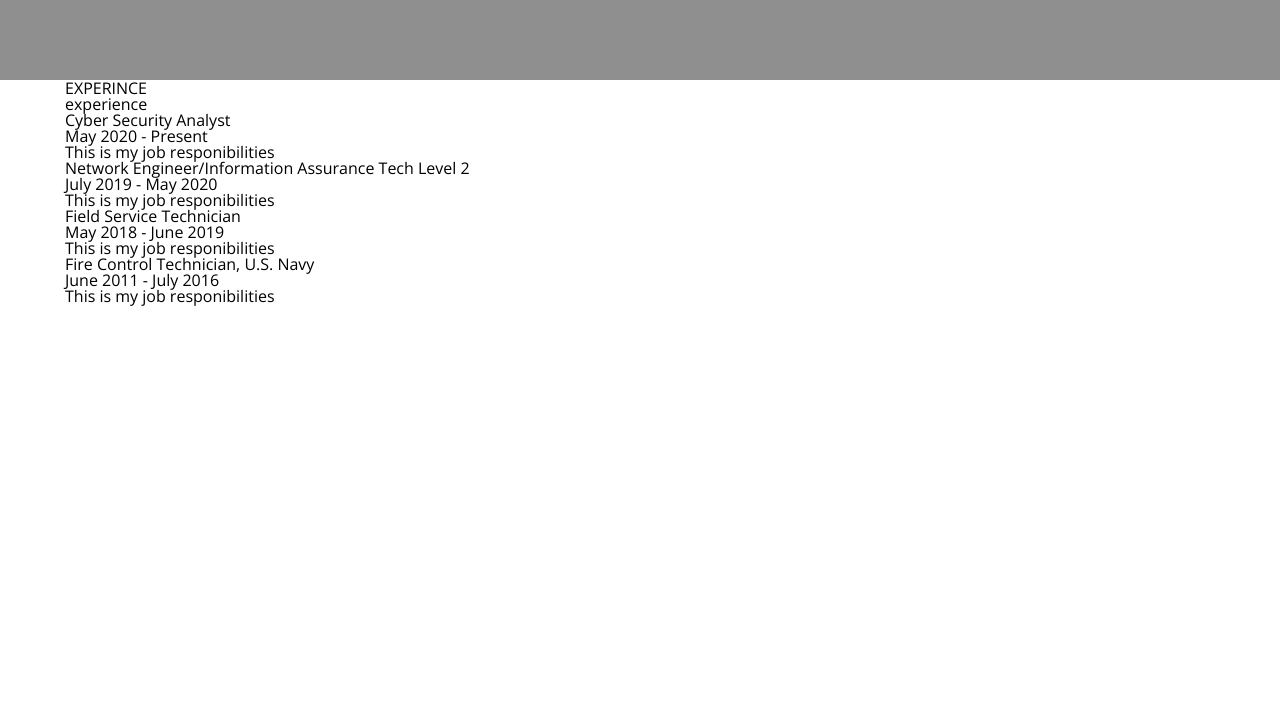
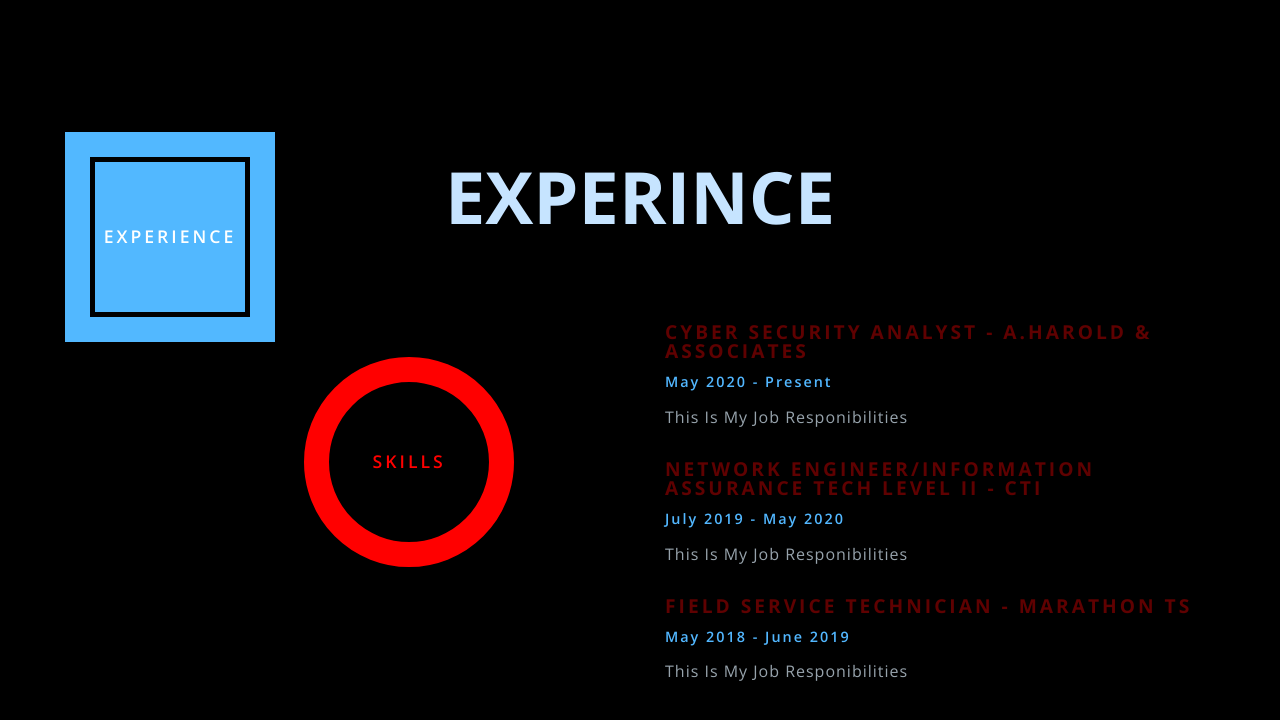
Before and after one commit to dsatt22/Portfolio, a plain HTML site: page Web Dev Portfolio/index.html in a window 1280 px wide. Shown: the part 780-1500 px from the top of the page. Before the commit the page ends 1087 px from the top, so only its background shows below. Drawn offline with nearby package versions, Linux system fonts and the light colour scheme.

Commit message:
edited index.html & updated experience-section.css
edited index.html by fixing some of the div's to take more control of the large icons and removed one job title from the experience section.

finished styling the entire experience-section.css

```diff
--- a/Web Dev Portfolio/css/experience.css
+++ b/Web Dev Portfolio/css/experience.css
@@ -1,4 +1,91 @@
-#experience .large-title{
-    color: #000;
+#experience-section{
+    padding: 80px 15px;
+
+}
+#experience-section .large-title{
+    color: #c6e4ff;
+    font-weight: 900;
+    font-size: 4.5rem;
+    text-align: center;
     text-transform: uppercase;
 }
+#experience-section .experience-container{
+    display: grid;
+    grid-template-columns: 1fr 1fr;
+    gap: 20px;
+}
+#experience-section .experience-container .large-icons .square{
+    border: 25px solid #52b8ff;
+    padding: 5px;
+    display: inline-block;
+    position: relative;
+    top: -100px;
+}
+#experience-section .experience-container .large-icons .square .blue-box{
+    width: 150px;
+    height: 150px;
+    background: #52b8ff;
+    padding: 5px;
+    text-transform: uppercase;
+    color: white;
+    font-weight: 600;
+    display: flex;
+    justify-content: center;
+    align-items: center;
+    font-size: 1.1rem;
+    letter-spacing: 3px;
+}
+#experience-section .experience-container .large-icons .circle{
+        border: 25px solid red;
+        padding: 5px;
+        display: inline-block;
+        border-radius: 50%;
+        position: relative;
+        top: 125px;
+        left: 25px;
+}
+#experience-section .experience-container .large-icons .white-box{
+        display: flex;
+        justify-content: center;
+        align-items: center;
+        height: 150px;
+        width: 150px;
+        border-radius: 50%;
+        font-size: 1.1rem;
+        letter-spacing: 3px;
+        font-weight: 600;
+        text-transform: uppercase;
+        color: red;
+}
+#experience-section .experience-container .info{
+    color: white;
+    padding: 75px 0 0 0;
+}
+#experience-section .experience-container .info .info-box{
+    padding: 15px;
+}
+#experience-section .experience-container .info .info-box h4{
+    color: rgb(95, 1, 1);
+    font-size: 1.2rem;
+    font-weight: 800;
+    text-transform: uppercase;
+    letter-spacing: 3px;
+}
+#experience-section .experience-container .info .info-box .date{
+    color: #52b7ff;
+    font-size: .9rem;
+    font-weight: 600;
+    text-transform: capitalize;
+    letter-spacing: 2px;
+    padding: 15px 0;
+    display: block;
+}
+#experience-section .experience-container .info .info-box p{
+    color: #97a3ac;
+    font-size: 1rem;
+    font-weight: 400;
+    text-transform: capitalize;
+    letter-spacing: 1px;
+    display: block;
+    line-height: 1.5;
+}
--- a/Web Dev Portfolio/css/main.css
+++ b/Web Dev Portfolio/css/main.css
@@ -4,6 +4,10 @@
 @import "experience.css";
 @import "services.css";
 
+html{
+    background: black;
+}
+
 .container{
     max-width: 1150px;
     margin: 0 auto;
--- a/Web Dev Portfolio/css/top-section.css
+++ b/Web Dev Portfolio/css/top-section.css
@@ -1,6 +1,6 @@
-#top{
+/*#top{
     background-color: rgb(144, 143, 143);
-}
+}*/
 #top .container{
     align-items: center;
     display: grid;
@@ -23,7 +23,7 @@
     z-index: 1;
 }
 #top .info .blue-square{
-    border: 20px solid #dbf1ff;
+    border: 20px solid #6ba6ca;
     margin-left: -150px;
     height: 500px;
     width: 500px;
@@ -33,7 +33,7 @@
     left: -50%;
 }
 #top .info p{
-    color: black;
+    color: rgb(175, 10, 10);
     font-weight: 300;
     letter-spacing: 1px;
     margin-bottom: 2rem;
--- a/Web Dev Portfolio/index.html
+++ b/Web Dev Portfolio/index.html
@@ -26,7 +26,7 @@
             </div>
         </section>
 
-        <section id="experience">
+        <section id="experience-section">
             <div class="container">
                 <div class="large-title">
                     experince
@@ -38,11 +38,16 @@
                                 experience
                             </div>
                         </div>
+                        <div class="circle">
+                            <div class="white-box">
+                                skills
+                            </div>
+                        </div>
                     </div>
                     <div class="info">
                         <div class="info-box">
                             <h4>
-                                Cyber Security Analyst
+                                Cyber Security Analyst - A.Harold & Associates
                             </h4>
                             <span class="date">
                                 May 2020 - Present
@@ -53,7 +58,7 @@
                         </div>
                         <div class="info-box">
                             <h4>
-                                Network Engineer/Information Assurance Tech Level 2
+                                Network Engineer/Information Assurance Tech Level II - CTI
                             </h4>
                             <span class="date">
                                 July 2019 - May 2020
@@ -64,7 +69,7 @@
                         </div>
                         <div class="info-box">
                             <h4>
-                                Field Service Technician
+                                Field Service Technician - Marathon TS
                             </h4>
                             <span class="date">
                                 May 2018 - June 2019
@@ -73,21 +78,9 @@
                                 This is my job responibilities
                             </p>
                         </div>
-                        <div class="info-box">
-                            <h4>
-                                Fire Control Technician, U.S. Navy
-                            </h4>
-                            <span class="date">
-                                June 2011 - July 2016
-                            </span>
-                            <p>
-                                This is my job responibilities
-                            </p>
-                        </div>
                     </div>
                 </div>
             </div>
-
         </section>
 
         <section id="portfolio">
```
